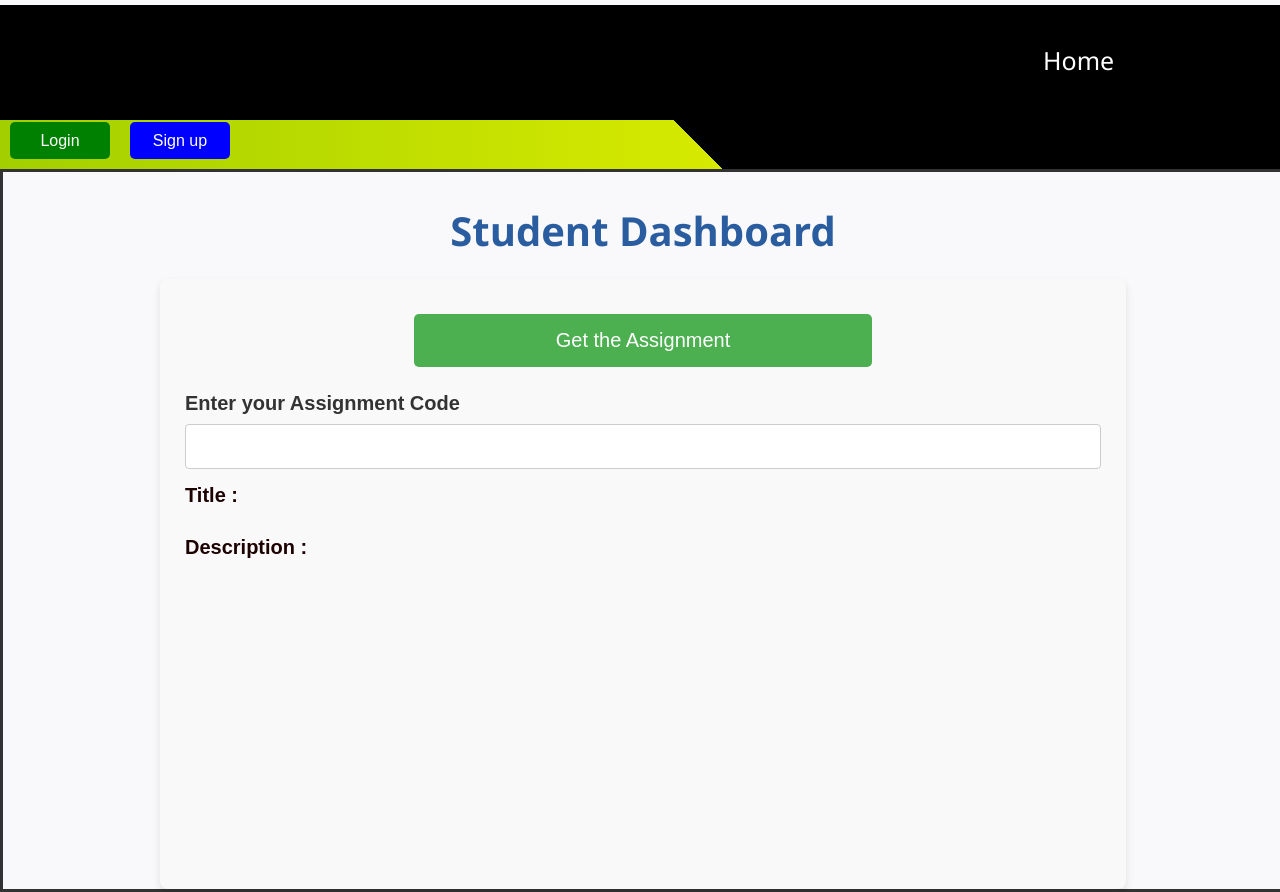
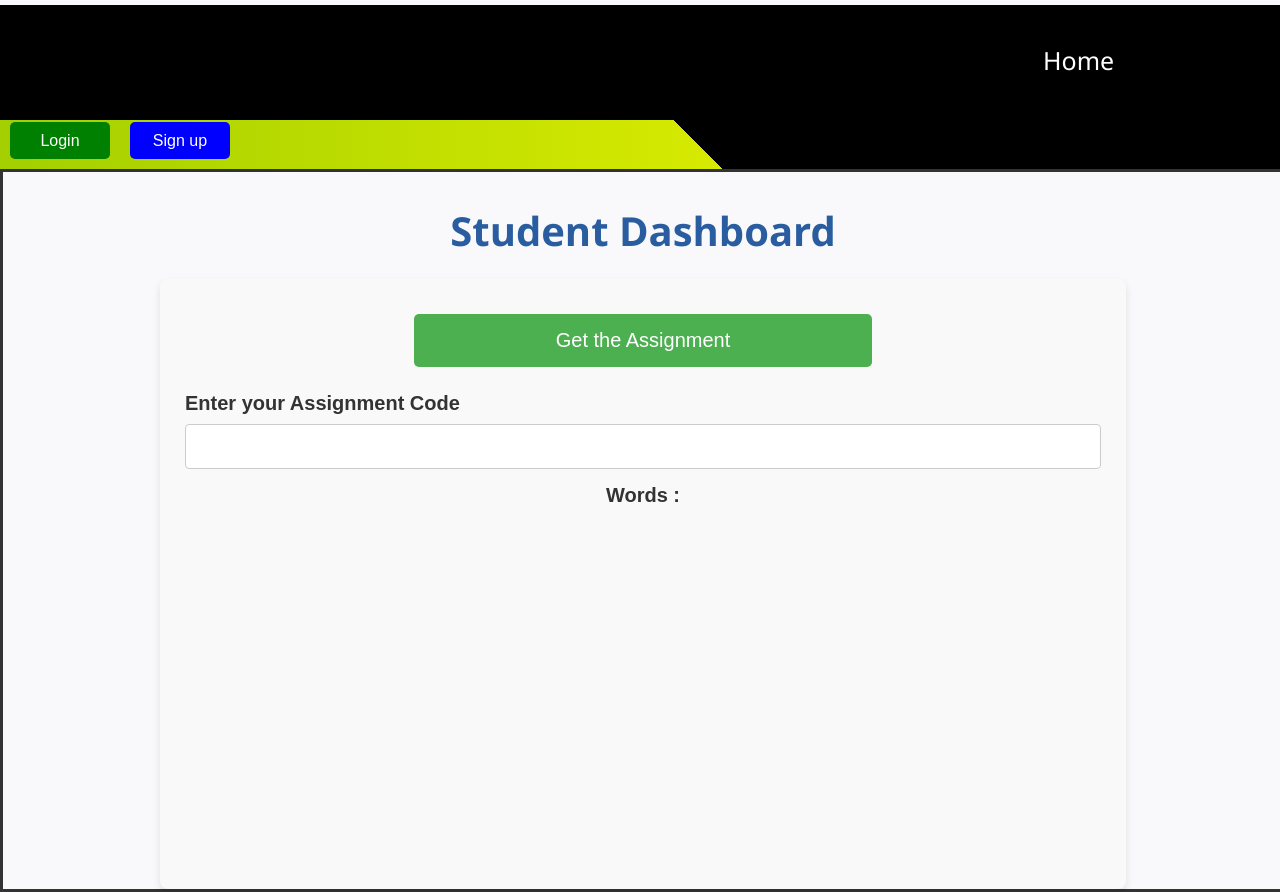
Before and after one commit to khmdagal/pwa-my-spelling-app, a React (Create React App) app: page /student_dashboard in a window 1280 px wide. Built offline with nearby package versions, Linux system fonts and the light colour scheme; sample sign-in values are in the browser's storage.

Commit message:
Improve the myAssignment component

```diff
--- a/src/assignments/myAssignments/MyAssignments.jsx
+++ b/src/assignments/myAssignments/MyAssignments.jsx
@@ -1,14 +1,15 @@
 import React, { useEffect, useState } from "react";
+import { FaVolumeDown } from 'react-icons/fa';
 import { useNavigate } from 'react-router-dom';
 import { allOtherAxiosRequest } from '../../api/axios'
 import Button from "../../component/Button";
 import Spinner from "../../component/Spinner";
-import { sanitizeInput } from "../../helpers/Helpers"
+import { sanitizeInput, sayTheRandomWord } from "../../helpers/Helpers"
 
 import classes from '../../css/MyAssignment.module.css'
 
 function MyAssignment() {
-    const [assignment, setAssignment] = useState({})
+    const [assignment, setAssignment] = useState(undefined)
     const [practice_id, setPractice_id] = useState('')
     const [words, setWords] = useState([])
     const [spinner, setSpinner] = useState(false)
@@ -40,7 +41,7 @@ function MyAssignment() {
                 const response = await allOtherAxiosRequest.get(`/api/v1/spelling/words/myweeklypractice/${practice_id}/${school_id}`);
                 if (response.status === 200)
                     setSpinner(false)
-                setAssignment(response.data.myAssignment[0])
+                setAssignment(response.data.myAssignment[0].assignment)
 
             }
 
@@ -50,26 +51,30 @@ function MyAssignment() {
             setSpinner(false)
         }
     };
+    const listOfWords = assignment?.words?.map(wordObj => wordObj.word)
+    console.log('List of words ===>>>', listOfWords)
     useEffect(() => {
         // We are checking if the words are an array before setting the words state.
         // If it is not an array, we set it to an empty array.
-        Array.isArray(assignment.words) ? setWords([...assignment.words]) : setWords([])
+        Array.isArray(assignment?.words) ? setWords([...assignment.words]) : setWords([])
 
     }, [assignment])
 
     // This is to control the visibility of the 'Lets Practice' button
     useEffect(() => {
-        if (words.length > 0) {
+        if (words?.length > 0) {
             setHideLetsPracticeButton('')
         }
     }, [words])
 
     const handleGoPracticePage = () => {
-        localStorage.setItem('words', JSON.stringify(words))
+        localStorage.setItem('words', JSON.stringify(listOfWords))
         navigate('/practicePage')
     }
 
-    if (assignment)
+    console.log('====>>>', assignment)
+
+
         return (
             <div className={`${classes.assignmentContainer}`}>
                 {spinner && <Spinner />}
@@ -79,19 +84,45 @@ function MyAssignment() {
                     <label htmlFor="practice_id">Enter your Assignment Code</label>
                     <input id="practice_id" name="practice_id" type="text" onChange={handleChange} />
                 </div>
-                <div className={`${classes.assignmentIfo}`}>
-                    <label className={`${classes.title}`} htmlFor="title">Title :</label>
-                    <p className={`${classes.title}`} id="title">{assignment.name}</p>
+              {assignment && (
+                 <div className={`${classes.assignmentInfo}`}>
+                    <p className={`${classes.assignmentTitle}`}>
+                        <strong>Assignment Title:</strong> {assignment.title}
+                    </p>
+                    <p className={`${classes.assignmentDescription}`}>
+                        <strong>Description:</strong> {assignment.description}
+                    </p>
+                    {assignment.expires_in &&  (
+                        <p className={`${classes.assignmentDueDate}`}>
+                           <strong>Due Date:</strong> {new Date(assignment.expires_in).toLocaleDateString()}
+                        </p>
+                    )}
                 </div>
-                <div className={`${classes.assignmentIfo}`}>
-                    <label className={`${classes.description}`} htmlFor="description">Description :</label>
-                    <p className={`${classes.description}`} id="description">{assignment.description}</p>
-                </div>
+            )}
+
+
+
+                <label className={`${classes.wordsLabel}`}>Words :</label>
                 <div className={`${classes.selectedWordsContainer}`}>
-
-                    {assignment.words?.map((word, index) => {
-                        return (<div key={index} className={`${classes.words}`} name="words" >{word}</div>)
-                    })}
+                    {assignment?.words?.map((el, index) => (
+                        <div key={index} className={`${classes.words}`} name="words" >
+                            {el.word && (
+                                <div>
+                                    <strong className={`${classes.word}`}>Word: {el.word}</strong>
+                                </div>
+                            )}
+                            {Object.entries(el.example || {}).map(([key, exampleValue], exampleIndex) => (
+                                <div key={exampleIndex}>
+                                    <span className={`${classes.example}`}> Example {exampleIndex + 1}: {exampleValue} </span>
+                                    <Button className={`${classes.practicePageBtns}`}
+                                        label={<FaVolumeDown />}
+                                        backgroundColor='Blue'
+                                        onClick={() => sayTheRandomWord(exampleValue)}
+                                    />
+                                </div>
+                            ))}
+                        </div>
+                    ))}
                 </div>
 
                 <Button className={`${classes.practiceBtn}`} label='Lets Practice' backgroundColor='Blue' onClick={handleGoPracticePage} hidden={hideLetsPracticeButton} />
--- a/src/css/MyAssignment.module.css
+++ b/src/css/MyAssignment.module.css
@@ -4,6 +4,7 @@
     justify-content: space-evenly;
     align-items: center;
     width: 360px;
+    height: fit-content;
     margin: auto;
     padding: 20px;
     border-radius: 8px;
@@ -73,7 +74,13 @@ input[type="text"]:focus {
     padding: 5px;
     border-radius: 4px;
     margin: 5px;
+    border: 1px solid #4CAF50;
     font-size: var(--font-size-mobile);
+}
+.word{
+    font-weight: bold;
+    color: #4CAF50;
+    font-style: oblique;
 }
 
 .title,
@@ -83,8 +90,12 @@ input[type="text"]:focus {
     color: #1d0202;
 }
 
-.assignmentIfo {
-    display: flex;
+.assignmentInfo {
+    width: 100%;
+    height: auto;
+    border: 1px solid #2b0202;
+    border-radius: 5px;
+
 }
 
 .errorMessages {
```
